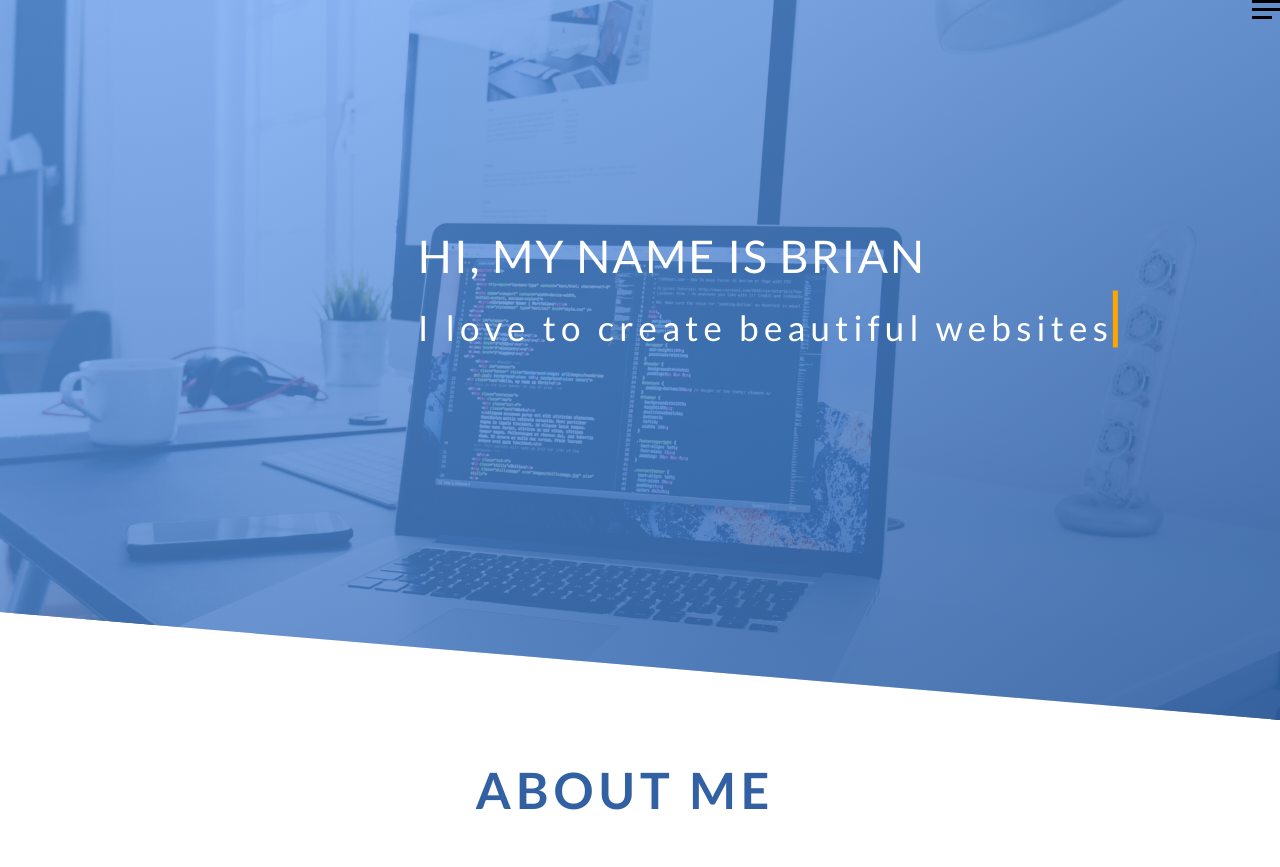
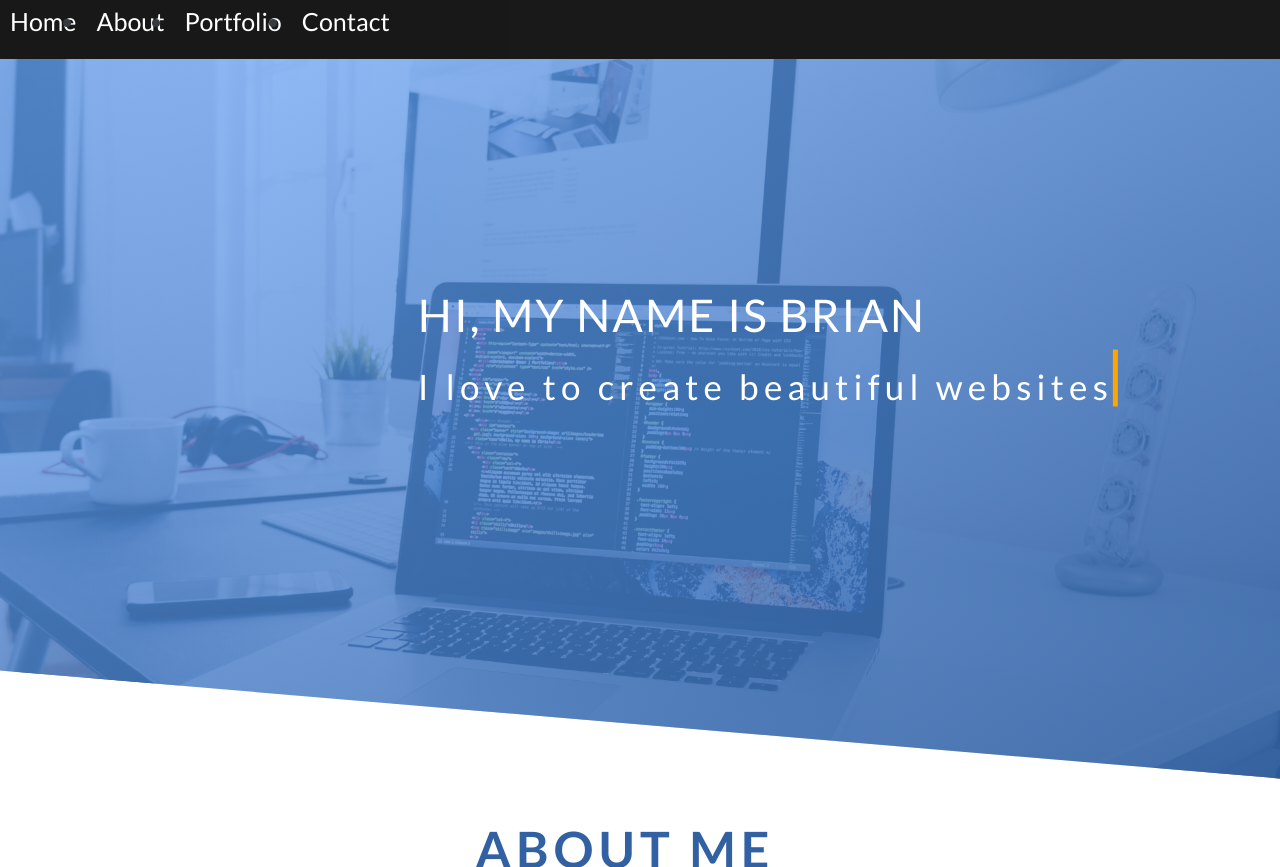
Before and after one commit to Latcat21/portfolio, a PHP site: page / in a window 1280 px wide. Shown: the top 867 px of the page. Run offline with PHP 8.4, Linux system fonts and the light colour scheme; some libraries are stand-ins or nearby versions.

Commit message:
contact section & footer done

```diff
--- a/css/style.css
+++ b/css/style.css
@@ -30,98 +30,18 @@
   50% {
     border-color: orange; } }
 
-.menu-btn {
-  z-index: 1;
-  right: 1rem;
-  top: 1rem;
-  height: 20px;
-  width: 28px;
-  cursor: pointer;
-  transition: all 0.5s ease-in-out; }
-  .menu-btn__burger {
-    position: absolute;
-    right: 0;
-    top: 0.5rem;
-    width: 28px;
-    height: 3px;
-    background: #000;
-    transition: all 0.5s ease-in-out; }
-    .menu-btn__burger::before {
-      content: '';
-      position: absolute;
-      top: -8px;
-      width: 28px;
-      height: 3px;
-      background: #000;
-      transition: all 0.5s ease-in-out; }
-    .menu-btn__burger::after {
-      content: '';
-      position: absolute;
-      top: 8px;
-      width: 20px;
-      height: 3px;
-      background: #000;
-      transition: all 0.5s ease-in-out; }
-    .menu-btn__burger.open {
-      transform: rotate(720deg);
-      background: transparent; }
-      .menu-btn__burger.open::before {
-        transform: rotate(45deg) translate(5px, 8px); }
-      .menu-btn__burger.open::after {
-        width: 28px;
-        transform: rotate(-45deg) translate(3px, -7px); }
+header {
+  background-color: black;
+  opacity: .9; }
 
-.nav {
-  position: fixed;
-  top: 0;
-  left: 0;
-  width: 100vw;
-  opacity: 0.98;
-  visibility: hidden; }
-  .nav.open {
-    visibility: visible; }
-  .nav .menu-nav {
-    display: flex;
-    flex-flow: column wrap;
-    align-items: center;
-    justify-content: center;
-    height: 100vh;
-    overflow: hidden;
-    background: #3161a3;
-    list-style-type: none;
-    padding-right: 1rem;
-    transform: translateY(-100%);
-    transition: all 0.5s ease-in-out; }
-    .nav .menu-nav.open {
-      transform: translateY(0); }
-    .nav .menu-nav__item {
-      transform: translateX(100vw);
-      transition: all 0.5s ease-in-out; }
-      .nav .menu-nav__item.open {
-        transform: translateX(0); }
-      .nav .menu-nav__item.active > a {
-        color: #d1324f; }
-    .nav .menu-nav__link {
-      display: inline-block;
-      font-size: 2rem;
-      text-transform: uppercase;
-      padding: 2rem 0;
-      font-weight: 300;
-      transition: all 0.5s ease-in-out; }
-      .nav .menu-nav__link:hover {
-        color: #d1324f; }
-
-.menu-nav__item:nth-child(1) {
-  transition-delay: 0.25s; }
-
-.menu-nav__item:nth-child(2) {
-  transition-delay: 0.35s; }
-
-.menu-nav__item:nth-child(3) {
-  transition-delay: 0.45s; }
-
-.menu-nav__item:nth-child(4) {
-  transition-delay: 0.55s; }
+.menu-nav {
+  display: flex; }
+  .menu-nav__item {
+    padding: 0px 10px;
+    font-size: 25px;
+    text-decoration: none; }
+    .menu-nav__item a {
+      color: #fff; }
 
 .splash {
   background-image: linear-gradient(to right bottom, rgba(109, 170, 255, 0.7), rgba(49, 97, 163, 0.9)), url("/images/christopher-gower-m_HRfLhgABo-unsplash.jpg");
@@ -205,7 +123,7 @@
   font-weight: 700;
   margin-top: 30px;
   padding-top: 10px;
-  padding-bottom: 50px; }
+  padding-bottom: 20px; }
 
 .section-headings-portfolio {
   font-size: 50px;
--- a/index.html
+++ b/index.html
@@ -13,16 +13,23 @@
  <link rel="stylesheet" type="text/css" media="screen" href="css/style.css" />
   </head>
 <body>
-  <div class="container">
-  <section class="splash">
-    <div class="menu-btn">
-        <span class="menu-btn__burger"></span>
-      </div>
+
+    <header>
         <nav class="nav">
             <ul class="menu-nav">
               <li class="menu-nav__item">
-            <a href="index.html" class="menu-nav__link active">
+                <a href="index.html" id="home" class="menu-nav__link">
                   Home
+                </a>
+              </li>
+              <li class="menu-nav__item">
+                  <a href="#about" class="menu-nav__link">
+                    About
+                  </a>
+                </li>
+                <li class="menu-nav__item">
+                    <a  href="#portfolio" class="menu-nav__link">
+                     Portfolio
                     </a>
                   </li>
               <li class="menu-nav__item">
@@ -32,12 +39,16 @@
                 </li>
              </ul>
           </nav>
+    </header>
+    <div class="container">
+  <section class="splash">
+
   <div class="splash__heading">
   <h3 class="heading-primary">Hi, My name is<span class="heading-primary__name"> Brian</span> </h3>
   <h2 class="heading-secondary">I love to create beautiful websites</h2>
 </div>
 </section>
-<section class="about">
+<section class="about" id="about">
     <h2 class="section-headings-about">About Me</h2>
 <div class="intro">
   <div class="intro__img">
@@ -55,14 +66,14 @@
 </div>
 </section>
 
-<section class="portfolio">
+<section class="portfolio" id="portfolio">
   <div class="portfolio-container">
 <h2 class="section-headings-portfolio">Portfolio</h2>
   <div class="portfolio__card" data-aos="fade-left">
     <img src="images/mem-game.png">
   <div class="portfolio__card--info">
     <h3>The Memory Game</h3>
-    <p>Lorem ipsum dolor sit, amet consectetur adipisicing elit. Architecto officiis fugit nisi nobis reiciendis, repellat vitae ullam sint harum excepturi, tenetur totam hic dolores repudiandae. Ullam iure architecto doloribus voluptas. </p>
+    <p>Try matching two cards that are the same. If they don't match you move on to flip other cards and have to remember their positions. The game ends when the whole board is uncovered. </p>
     <p>Built Using...</p>
     <ul class="web-tech">
         <h4>HTML5</h4>
@@ -77,10 +88,12 @@
 </div>
 
   <div class="portfolio__card"data-aos="fade-right">
-    <img src="images/royal-travels.png">
+
+    <a href="https://latcat21.github.io/royal-travels/" target="_blank"><img src="images/royal-travels.png" ></a>
+
     <div class="portfolio__card--info">
         <h3>Royal Travels</h3>
-      <p>Lorem ipsum, dolor sit amet consectetur adipisicing elit. Enim odio ipsam voluptates iusto excepturi rerum optio accusantium error officiis eaque. Modi, incidunt quae. Non eaque repellendus facere voluptatum harum explicabo.</p>
+      <p>Royal Travels Shows information of countries by searching for a specific country.Using the <a href="https://restcountries.eu/" target="_blank">Restcountries API </a>When a country is searched the information dispalyed is that Country's flag, capital, language, region, population, currency and gini coefficient.</p>
       <p>Built Using...</p>
     <ul class="web-tech">
         <h4>HTML5</h4>
@@ -98,7 +111,7 @@
 
       <div class="portfolio__card--info">
         <h3>The Recruiter</h3>
-      <p>Lorem ipsum dolor sit amet consectetur adipisicing elit. Officia recusandae voluptatibus hic veritatis, placeat quibusdam praesentium vitae incidunt laboriosam, earum odio necessitatibus quia? Labore cumque omnis perferendis tenetur nemo maxime.</p>
+      <p>A Sinatra based application that helps college baseball teams and high school baseball players connect with each other.The Players and Colleges are matched with eachother according to positions played and positions needed </p>
       <p>Built Using...</p>
     <ul class="web-tech">
         <h4>HTML5</h4>
@@ -117,13 +130,7 @@
 <section class="contact" id="contact">
     <div class="section-contact">
       <h1 class="contact-section-heading">Lets get in touch</h1>
-      <p class="contact-section-paragraph">If you like my work and want to get in touch you can <br>contact me through these links</p>
       <a href="mailto:brianlattner@gmail.com" target="_blank" class="btn-contact"><i class="fas fa-envelope-square"></i>Get in touch</a>
-           <ul class="social-icons-list" id="social-icons-list">
-              <li><a href="https://www.instagram.com/royallatcat/?hl=en"><i class="fab fa-instagram instagram" ></i></a></li>
-              <li><a href="https://github.com/Latcat21"><i class="fab fa-github-square github"></i></a></li>
-              <li><a href="https://www.linkedin.com/in/brian-lattner-722484177/"> <i class="fab fa-linkedin"></i></a></li>
-          </ul>
            </div>
   </section>
   <footer class="footer">
--- a/scss/_about.scss
+++ b/scss/_about.scss
@@ -1,8 +1,6 @@
 .about{
   height: 70vh;
   margin-bottom: 100px;
-
-
 
 }
 
@@ -16,7 +14,6 @@
 
 
   &__img{
-
 
     img{
     width: 95%;
@@ -38,16 +35,13 @@
   }
 
 }
-
 .about-social-icons-list{
-    margin-top: 2.5rem;
+    margin-top: 30px;
 
     ul {
-  text-decoration: none;
-  padding: 1rem;
-  text-align: center;
-  font-size: 3rem;
-  list-style: none;
+    text-decoration: none;
+    text-align: center;
+    list-style: none;
 }
 li{
     display: inline-block;
@@ -56,7 +50,7 @@ li{
 a{
   text-decoration: none;
   color: #000;
-  font-size: 4rem;
+  font-size: 60px;
 
 
 }
--- a/scss/_footer.scss
+++ b/scss/_footer.scss
@@ -6,7 +6,4 @@
   background-color: $secondary-color;
   color: #fff;
   letter-spacing: 2px;
-
-
-
-}
+  }
--- a/scss/_menu.scss
+++ b/scss/_menu.scss
@@ -1,117 +1,19 @@
-.menu-btn {
+header{
+ background-color: black;
+ opacity: .9;
 
-  z-index: 1;
-  right: 1rem;
-  top: 1rem;
-  height: 20px;
-  width: 28px;
-  cursor: pointer;
-  @include transition-ease;
+}
 
-  &__burger {
-    position: absolute;
-    right: 0;
-    top: 0.5rem;
-    width: 28px;
-    height: 3px;
-    background: set-text-color($primary-color);
-    @include transition-ease;
+.menu-nav{
+  display: flex;
 
-    &::before {
-      content: '';
-      position: absolute;
-      top: -8px;
-      width: 28px;
-      height: 3px;
-      background: set-text-color($primary-color);
-      @include transition-ease;
-    }
+  &__item{
+   padding: 0px 10px;
+    font-size: 25px;
+    text-decoration: none;
+    a{
 
-    &::after {
-      content: '';
-      position: absolute;
-      top: 8px;
-      width: 20px;
-      height: 3px;
-      background: set-text-color($primary-color);
-      @include transition-ease;
-    }
-
-    &.open {
-      transform: rotate(720deg);
-      background: transparent;
-
-      &::before {
-        transform: rotate(45deg) translate(5px, 8px);
+        color: #fff;
       }
-
-      &::after {
-        width: 28px;
-        transform: rotate(-45deg) translate(3px, -7px);
-      }
-    }
   }
 }
-
-.nav {
-  position: fixed;
-  top: 0;
-  left: 0;
-  width: 100vw;
-  opacity: 0.98;
-  visibility: hidden;
-
-  &.open {
-    visibility: visible;
-  }
-
-  .menu-nav {
-    display: flex;
-    flex-flow: column wrap;
-    align-items: center;
-    justify-content: center;
-    height: 100vh;
-    overflow: hidden;
-    background: $primary-color;
-    list-style-type: none;
-    padding-right: 1rem;
-    transform: translateY(-100%);
-    @include transition-ease;
-
-    &.open {
-      transform: translateY(0);
-    }
-
-    &__item {
-      transform: translateX(100vw);
-      @include transition-ease;
-
-      &.open {
-       transform: translateX(0);
-      }
-
-      &.active > a {
-        color: $secondary-color;
-      }
-    }
-
-    &__link {
-      display: inline-block;
-      font-size: 2rem;
-      text-transform: uppercase;
-      padding: 2rem 0;
-      font-weight: 300;
-      @include transition-ease;
-
-      &:hover {
-        color: $secondary-color;
-      }
-    }
-  }
-}
-
-@for $i from 1 through 4 {
-  .menu-nav__item:nth-child(#{$i}) {
-    transition-delay: ($i * 0.1s) + 0.15s;
-  }
-}
--- a/scss/_reusables.scss
+++ b/scss/_reusables.scss
@@ -7,7 +7,7 @@
   font-weight: 700;
   margin-top: 30px;
   padding-top: 10px;
-  padding-bottom: 50px;
+  padding-bottom: 20px;
 
 }
 .section-headings-portfolio{
@@ -18,7 +18,7 @@
   color: $primary-color;
   font-weight: 700;
   margin-top: 30px;
-  padding-top: 50px;
-  padding-bottom: 50px;
+  padding-top: 20px;
+  padding-bottom: 43px;
 
 }
```
Also changed, not shown: other parts of css/style.css (+22 -48 lines), scss/_contact.scss (+9 -33 lines), scss/_portfolio.scss (+14 -16 lines), contact.html (added). Lines whose indentation alone changed are shown as unchanged.
